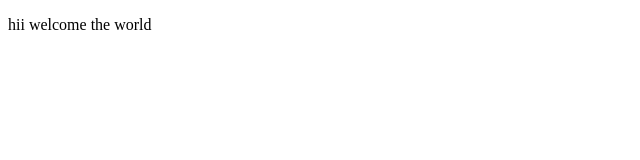
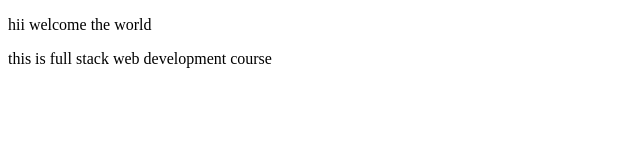
Before and after one commit to Vairavel-1999/netlify-learning, a plain HTML site: page index.html in a window 1280 px wide. Shown: the whole page, without its empty margins (0-640 px from the left). Drawn offline with Linux system fonts and the light colour scheme.

Commit message:
Update index.html

```diff
--- a/index.html
+++ b/index.html
@@ -5,6 +5,7 @@
     <meta http-equiv="X-UA-Compatible" content="IE=edge">
     <meta name="viewport" content="width=device-width, initial-scale=1.0">
     <p>hii welcome the world</p>
+    <p>this is full stack web development course</p>
 </head>
 <body>
 
```
